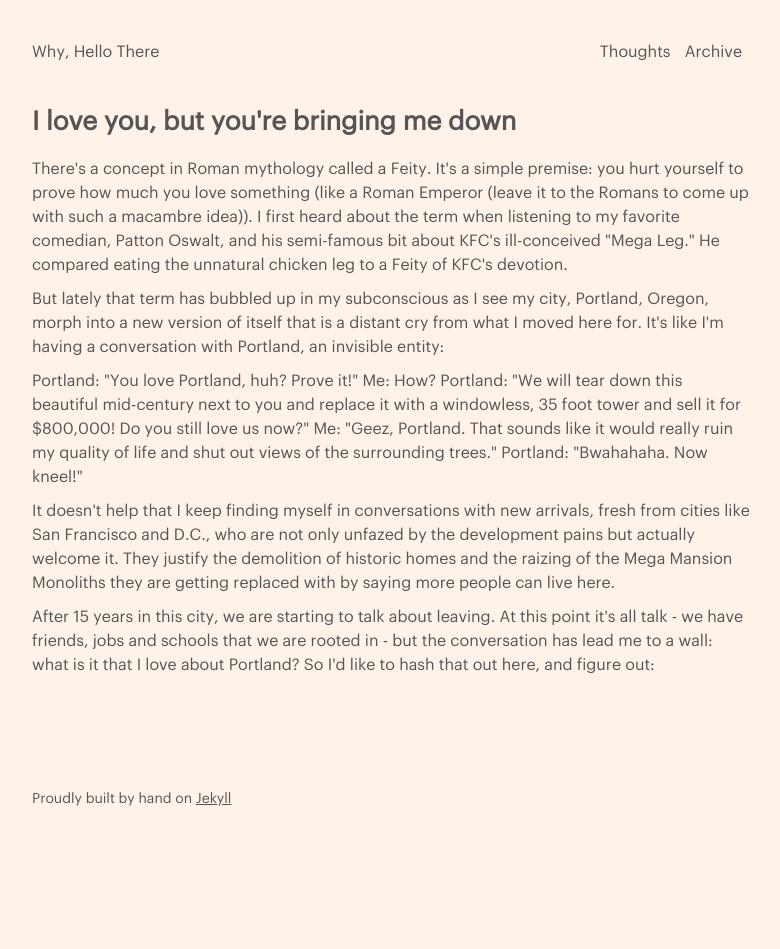
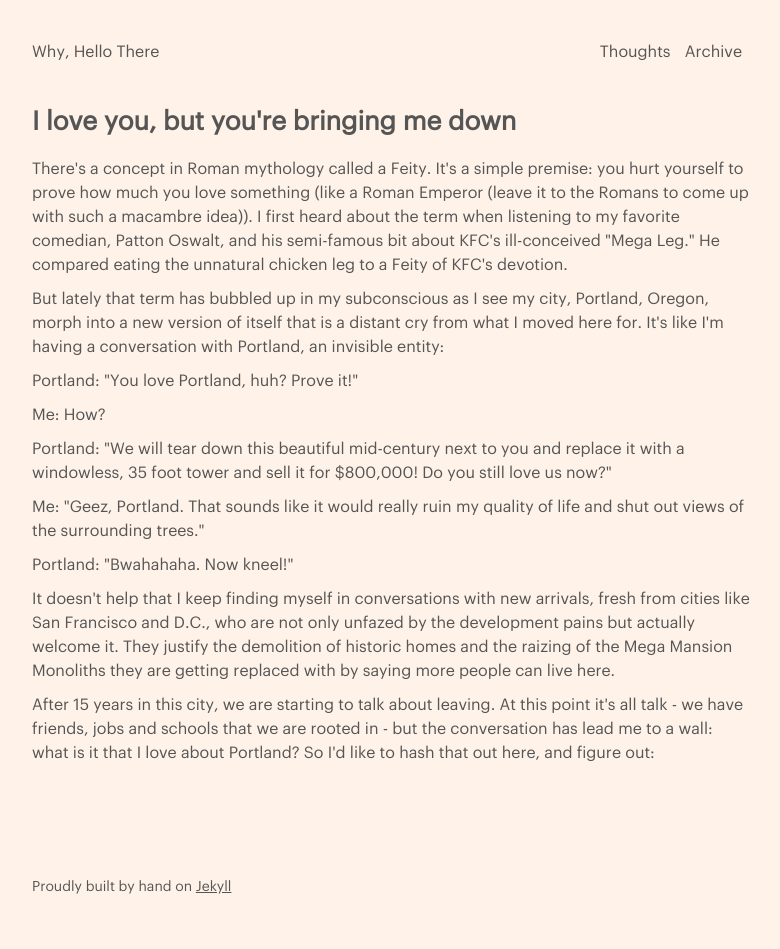
Before and after one commit to jonaschafer/jonaschafer.github.io, a Jekyll site: the page built from collections/_thoughts/portland.html, in a window 1280 px wide. Shown: the whole page, without its empty margins (248-1028 px from the left). Built offline with Jekyll 4.4.1, drawn with Linux system fonts in a browser that asks for light colours; before the commit the page ends 900 px from its top, so only the background shows below that; some of the changed lines change nothing that is shown.

Commit message:
added p tags to conversation bit

```diff
--- a/collections/_thoughts/portland.html
+++ b/collections/_thoughts/portland.html
@@ -11,11 +11,11 @@ title: I love you, but you're bringing me down
 
 <p>But lately that term has bubbled up in my subconscious as I see my city,  Portland, Oregon, morph into a new version of itself that is a distant cry from what I moved here for. It's like I'm having a conversation with Portland, an invisible entity:</p>
 
-<p>Portland: "You love Portland, huh? Prove it!"
-Me: How?
-Portland: "We will tear down this beautiful mid-century next to you and replace it with a windowless, 35 foot tower and sell it for $800,000! Do you still love us now?"
-Me: "Geez, Portland. That sounds like it would really ruin my quality of life and shut out views of the surrounding trees."
-Portland: "Bwahahaha. Now kneel!"</p>
+<p>Portland: "You love Portland, huh? Prove it!"</p>
+<p>Me: How?</p>
+<p>Portland: "We will tear down this beautiful mid-century next to you and replace it with a windowless, 35 foot tower and sell it for $800,000! Do you still love us now?"</p>
+<p>Me: "Geez, Portland. That sounds like it would really ruin my quality of life and shut out views of the surrounding trees."</p>
+<p>Portland: "Bwahahaha. Now kneel!"</p>
 
 <p>It doesn't help that I keep finding myself in conversations with new arrivals, fresh from cities like San Francisco and D.C., who are not only unfazed by the development pains but actually welcome it. They justify the demolition of historic homes and the raizing of the Mega Mansion Monoliths they are getting replaced with by saying more people can live here.</p>
 
```
